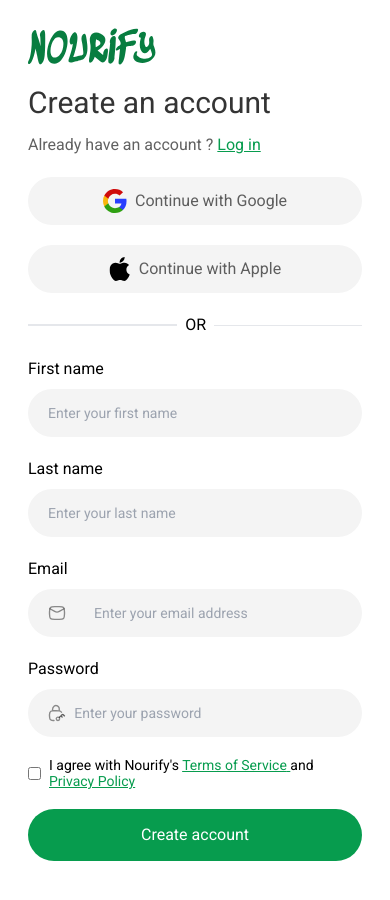
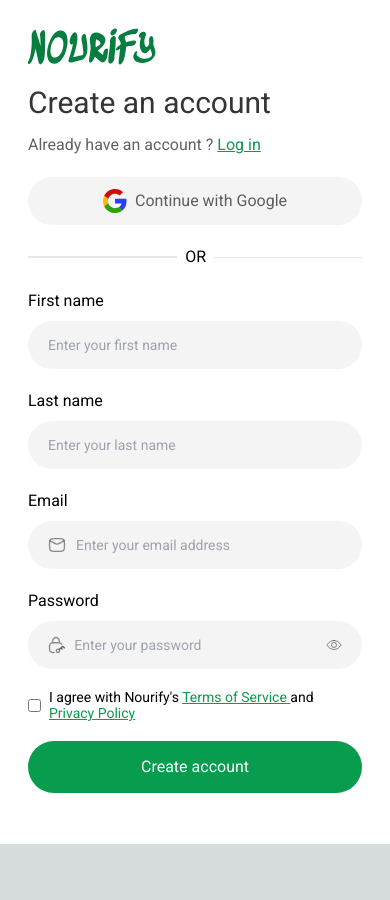
Before and after one commit to Nourify-develop/Nourify, a Next.js app: page /signup in a window 390 px wide. Shown: the top 900 px of the page. After the commit the page ends 844 px from the top, so only its background shows below. Built offline with nearby package versions, Linux system fonts and the light colour scheme; a web font is replaced by a local one.

Commit message:
feat: add password visibility toggle, fix padding, adjust layout, and improve hero section readability

```diff
--- a/src/app/layout.tsx
+++ b/src/app/layout.tsx
@@ -22,7 +22,7 @@
   children: React.ReactNode;
 }>) {
   const pathname = usePathname();
-  const noNavbarFooterRoutes = ["/signup", "login"];
+  const noNavbarFooterRoutes = ["/signup", "/login"];
   const showNavbarFooter = !noNavbarFooterRoutes.includes(pathname);
 
   return (
--- a/src/app/login/page.tsx
+++ b/src/app/login/page.tsx
@@ -14,7 +14,7 @@
   };
 
   return (
-    <Wrapper className="flex w-full h-full lg:h-full  !p-2 gap-6 bg-white">
+    <Wrapper className="flex w-full !h-screen lg:h-full  !p-2 gap-6 bg-white">
       <section
         className="hidden h-auto lg:h-auto md:flex flex-col gap-4 rounded-xl justify-end w-1/2 bg-cover bg-center p-7 relative"
         style={{
@@ -33,10 +33,10 @@
             Used by<span className="font-bold">15,000+</span>worldwide
           </Typography.s>
         </div>
-				<div className="relative z-10 flex gap-1 justify-center items-center">
-					<div className="w-10 h-1 rounded-full bg-gray-3"></div>
-					<div className="w-36 h-1 rounded-full bg-white"></div>
-				</div>
+        <div className="relative z-10 flex gap-1 justify-center items-center">
+          <div className="w-10 h-1 rounded-full bg-gray-3"></div>
+          <div className="w-36 h-1 rounded-full bg-white"></div>
+        </div>
       </section>
 
       <section className="p-5 lg:p-10 pb-32 flex flex-col h-full gap-5 md:gap-10 w-full md:w-1/2">
@@ -78,7 +78,7 @@
               <input
                 type="email"
                 placeholder="Enter your email address"
-                className=" placeholder:text-sm text-sm bg-transparent w-full focus:outline-none appearance-none px-5"
+                className=" placeholder:text-sm text-sm bg-transparent w-full focus:outline-none appearance-none"
               />
             </div>
           </div>
--- a/src/app/signup/page.tsx
+++ b/src/app/signup/page.tsx
@@ -1,12 +1,18 @@
-import React from "react";
+"use client";
+import React, { useState } from "react";
 import Image from "next/image";
 import Link from "next/link";
 import Typography from "@/components/typography";
 import Wrapper from "@/layout/wrapper";
+import { IoEyeOutline, IoEyeOffOutline } from "react-icons/io5";
 
 const SignUp = () => {
+  const [passwordVisible, setPasswordVisible] = useState(false);
+  const togglePasswordVisibility = () => {
+    setPasswordVisible(!passwordVisible);
+  };
   return (
-    <Wrapper className="flex w-full h-full lg:h-full  !p-2 gap-6 bg-white">
+    <Wrapper className="flex w-full !h-screen lg:h-full  !p-2 gap-6 bg-white">
       <section
         className="hidden
         h-auto lg:h-auto sm:flex flex-col gap-4 rounded-xl justify-end w-1/2 bg-cover bg-center p-7 relative"
@@ -14,7 +20,6 @@
           backgroundImage: "url('/images/bg-1.png')",
         }}
       >
-        {/* <img src={`/images/bg1.png`} alt="" className="h-full fixe z-2" /> */}
         <Typography.p className="text-white !text-3xl">
           Welcome to Nourify, your trusted source for fresh groceries and
           pastries. Creating an account with us is the first step to enjoying a
@@ -38,7 +43,7 @@
           </Typography.h2>
           <Typography.p className="text-primary/70 text-base ">
             Already have an account ?{" "}
-            <Link href={``} className="text-secondary underline ">
+            <Link href={`/login`} className="text-secondary underline ">
               Log in{" "}
             </Link>
           </Typography.p>
@@ -47,10 +52,6 @@
           <button className="w-full text-primary/70 flex justify-center gap-2 items-center py-3 bg-gray-1 rounded-[50px]">
             <img src="/googleg logo 1.svg" />
             Continue with Google
-          </button>
-          <button className="w-full text-primary/70 flex justify-center gap-2 items-center py-3 bg-gray-1 rounded-[50px]">
-            <img src="/Apple logo 1.svg" />
-            Continue with Apple
           </button>
         </div>
         <div className="flex gap-2 w-full items-center">
@@ -81,14 +82,14 @@
           </div>
           <div className="flex flex-col gap-2">
             <label htmlFor="">Email</label>
-            <div className="relative flex justify-start bg-gray-1 items-center w-full px-5 gap-2  rounded-[50px] py-3.5 ">
+            <div className="relative flex justify-start bg-gray-1 items-center w-full px-5 gap-2.5  rounded-[50px] py-3.5 ">
               <span className="bg">
                 <img src="/mail-01.svg" />
               </span>
               <input
                 type="email"
                 placeholder="Enter your email address"
-                className=" placeholder:text-sm text-sm bg-transparent w-full focus:outline-none appearance-none px-5"
+                className=" placeholder:text-sm text-sm bg-transparent w-full focus:outline-none appearance-none "
               />
             </div>
           </div>
@@ -99,10 +100,20 @@
                 <img src="/lock-key.svg" />
               </span>
               <input
-                type="password"
+                type={passwordVisible ? "text" : "password"}
                 placeholder="Enter your password"
                 className=" placeholder:text-sm text-sm w-full bg-transparent focus:outline-none appearance-none"
               />
+              <span
+                className="absolute right-5 text-[#1e1e1e85] !text-base cursor-pointer"
+                onClick={togglePasswordVisibility}
+              >
+                {passwordVisible ? (
+                  <IoEyeOffOutline className="" />
+                ) : (
+                  <IoEyeOutline />
+                )}
+              </span>
             </div>
           </div>
           <div className="flex gap-2 items-center ">
--- a/src/components/HeroSection.tsx
+++ b/src/components/HeroSection.tsx
@@ -45,7 +45,7 @@
       x: 0,
       transition: {
         duration: 1,
-        when: "beforeChildren", // Start child animations before main transition finishes
+        when: "beforeChildren",
       },
     },
     exit: {
@@ -53,7 +53,7 @@
       x: -50,
       transition: {
         duration: 1,
-        when: "afterChildren", // Only exit after child animations are complete
+        when: "afterChildren",
       },
     },
   };
@@ -68,8 +68,8 @@
   return (
     <div className="relative h-screen w-full overflow-hidden">
       {/* Overlay for darkening effect */}
-      <div className="absolute inset-0 bg-black opacity-40 z-0"></div>
-
+      <div className="absolute inset-0 bg-black opacity-45 z-10"></div>{" "}
+      {/* Adjusted overlay for better darkening */}
       <div className="absolute inset-0 w-full h-full">
         <motion.div
           initial="enter"
@@ -79,6 +79,7 @@
           className="absolute inset-0 w-full h-full bg-cover bg-center"
           style={{
             backgroundImage: "url('/images/bg1.png')",
+            opacity: 0.4, // Adjusted opacity for better blending
           }}
         />
         <motion.div
@@ -89,17 +90,17 @@
           className="absolute inset-0 w-full h-full bg-cover bg-center"
           style={{
             backgroundImage: "url('/images/bg2.png')",
+            opacity: 0.4, // Adjusted opacity for better blending
           }}
         />
       </div>
-
-      <div className="relative z-10 flex flex-col gap-6 justify-center  h-full items-start text-white">
+      <div className="relative z-20 flex flex-col gap-6 justify-center h-full items-start text-white">
         <motion.div
           initial="enter"
           animate={showSecondContent ? "exit" : "center"}
           exit="exit"
           variants={contentVariants}
-          className="absolute  flex flex-col gap-6 justify-center px-5 lg:px-10 xl:px-20"
+          className="absolute flex flex-col gap-6 justify-center px-5 lg:px-10 xl:px-20"
         >
           <Typography.h1 className="!text-5xl lg:!text-[80px] !leading-[60px] lg:!leading-[95px] !font-bold text-white uppercase">
             Fresh, <span className="font-bold text-yellow">Organic</span>{" "}
@@ -126,9 +127,9 @@
           animate={showSecondContent ? "center" : "exit"}
           exit="exit"
           variants={contentVariants}
-          className="absolute  flex flex-col gap-6 justify-center px-5 lg:px-10 xl:px-20"
+          className="absolute flex flex-col gap-6 justify-center px-5 lg:px-10 xl:px-20"
         >
-          <Typography.h1 className="!text-5xl  lg:!text-[80px] !leading-[60px] lg:!leading-[95px] !font-bold text-white uppercase">
+          <Typography.h1 className="!text-5xl lg:!text-[80px] !leading-[60px] lg:!leading-[95px] !font-bold text-white uppercase">
             Indulge in our Freshly Baked
             <span className="font-bold text-yellow"> Pastries</span>
           </Typography.h1>
```
